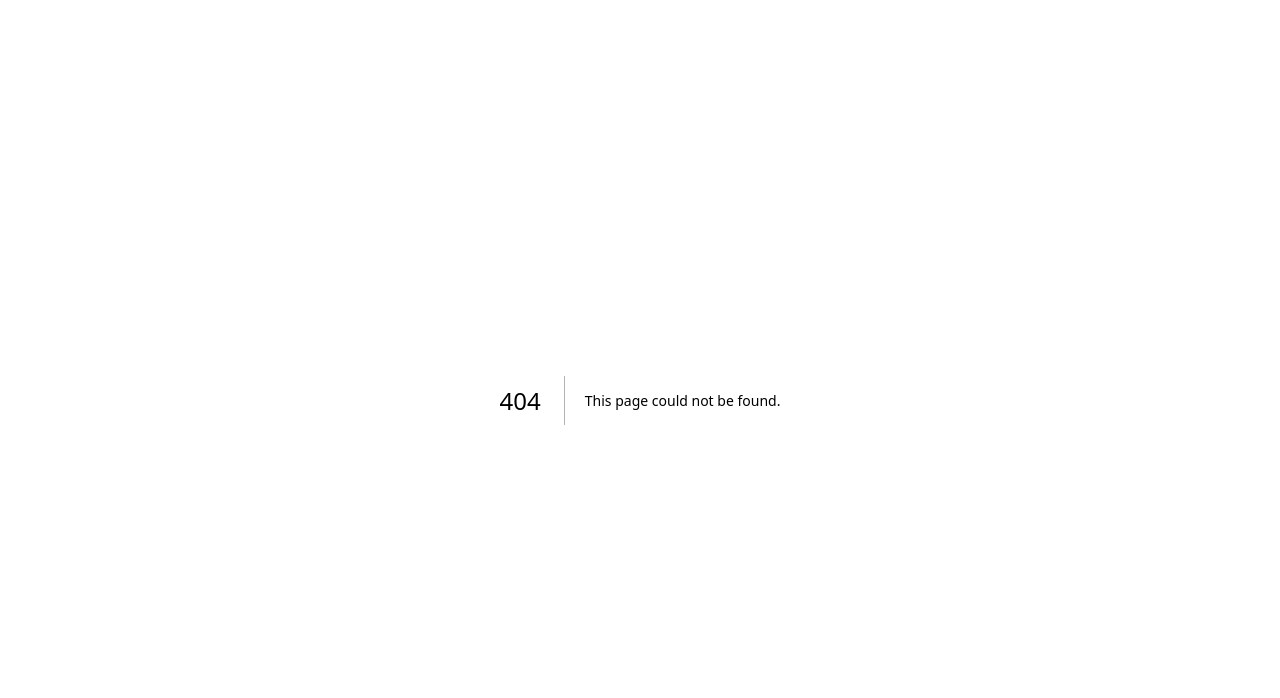
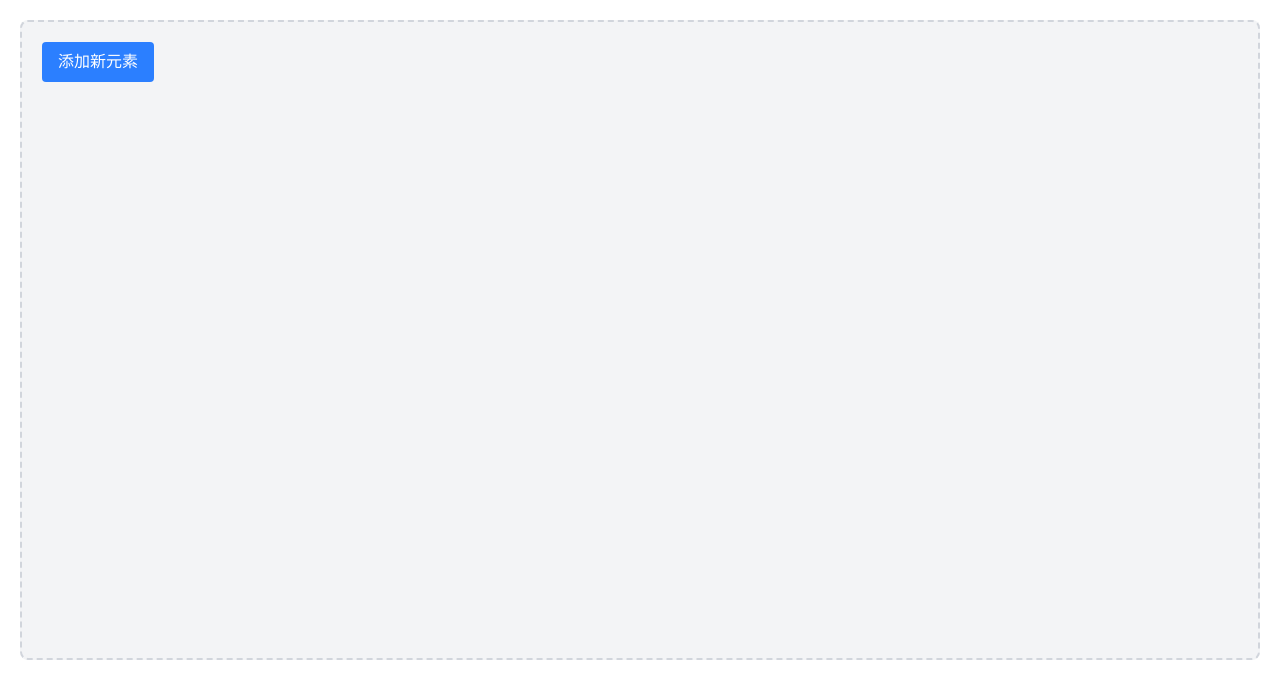
Before and after one commit to naughty100/bookmark, a Next.js app: page /bookmark in a window 1280 px wide. Before the commit this address had no page. Shown: the top 698 px of the page. Built offline with nearby package versions, Linux system fonts and the light colour scheme.

Commit message:
feat: add draggable background component and update dependencies

```diff
--- /dev/null
+++ b/src/app/bookmark/components/Background.tsx
@@ -0,0 +1,57 @@
+'use client';
+import Draggable from 'react-draggable';
+import { useState } from 'react';
+
+interface DraggableItem {
+  id: number;
+  content: string;
+  position: { x: number; y: number };
+}
+
+export default function Background() {
+  const [items, setItems] = useState<DraggableItem[]>([]);
+  const [nextId, setNextId] = useState(1);
+
+  const addNewItem = () => {
+    const newItem: DraggableItem = {
+      id: nextId,
+      content: `Item ${nextId}`,
+      position: { x: 0, y: 0 }
+    };
+    setItems([...items, newItem]);
+    setNextId(nextId + 1);
+  };
+
+  const handleDrag = (id: number, e: any, data: any) => {
+    setItems(items.map(item =>
+      item.id === id
+        ? { ...item, position: { x: data.x, y: data.y } }
+        : item
+    ));
+  };
+
+  return (
+    <div className="p-5 w-full min-h-screen">
+      <div className="relative w-full h-[80vh] bg-gray-100 border-2 border-dashed border-gray-300 rounded-lg overflow-hidden">
+        <button
+          onClick={addNewItem}
+          className="absolute top-5 left-5 px-4 py-2 bg-blue-500 text-white border-none rounded cursor-pointer hover:bg-blue-600 z-10"
+        >
+          添加新元素
+        </button>
+        {items.map((item) => (
+          <Draggable
+            key={item.id}
+            position={item.position}
+            onDrag={(e, data) => handleDrag(item.id, e, data)}
+            bounds="parent"
+          >
+            <div className="p-4 bg-white border border-gray-200 rounded cursor-move select-none shadow-md min-w-[100px] text-center">
+              {item.content}
+            </div>
+          </Draggable>
+        ))}
+      </div>
+    </div>
+  );
+}
--- /dev/null
+++ b/src/app/bookmark/page.tsx
@@ -0,0 +1,9 @@
+import Background from './components/Background';
+
+export default function Home() {
+  return (
+    <div>
+      <Background />
+    </div>
+  );
+}
```
Also changed, not shown: package.json (+6 -5 lines), 1 other file (tests, documents, lock files or other folders).
